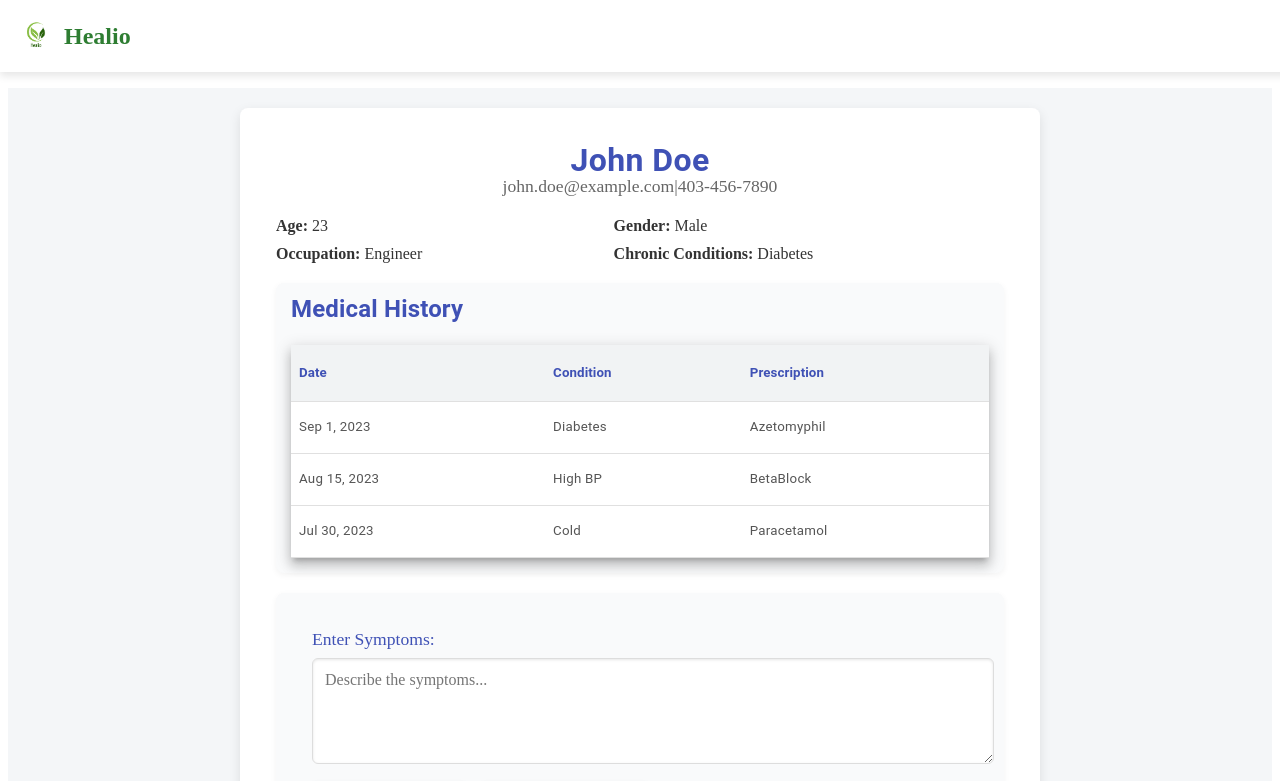
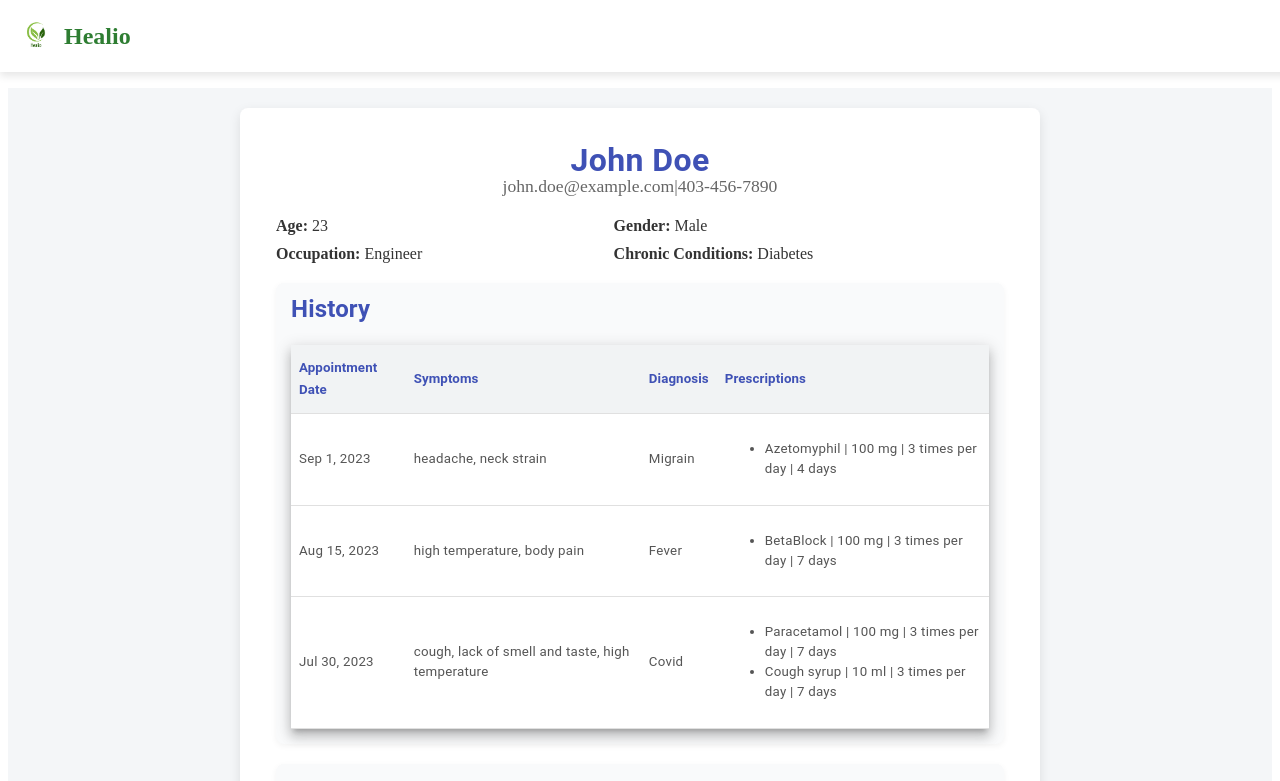
Before and after one commit to meng-ensf-607-608/smart-physician-ui, an Angular app: page /patient-details in a window 1280 px wide. Shown: the top 781 px of the page. Built offline with nearby package versions, Linux system fonts and the light colour scheme.

Commit message:
updates how history is displayed

```diff
--- a/src/app/patient-details/patient-details.component.html
+++ b/src/app/patient-details/patient-details.component.html
@@ -18,19 +18,27 @@
 
       <!-- Medical History as Table with Last Three Appointments -->
       <mat-card class="medical-history-card">
-        <mat-card-subtitle>Medical History</mat-card-subtitle>
+        <mat-card-subtitle>History</mat-card-subtitle>
         <table mat-table [dataSource]="recentAppointments" class="mat-elevation-z8 history-table">
           <ng-container matColumnDef="date">
-            <th mat-header-cell *matHeaderCellDef> Date </th>
+            <th mat-header-cell *matHeaderCellDef> Appointment Date </th>
             <td mat-cell *matCellDef="let appointment"> {{ appointment.date | date }} </td>
           </ng-container>
-          <ng-container matColumnDef="condition">
-            <th mat-header-cell *matHeaderCellDef> Condition </th>
-            <td mat-cell *matCellDef="let appointment"> {{ appointment.condition }} </td>
+          <ng-container matColumnDef="symptoms">
+            <th mat-header-cell *matHeaderCellDef> Symptoms </th>
+            <td mat-cell *matCellDef="let appointment"> {{ appointment.symptoms }} </td>
           </ng-container>
-          <ng-container matColumnDef="prescription">
-            <th mat-header-cell *matHeaderCellDef> Prescription </th>
-            <td mat-cell *matCellDef="let appointment"> {{ appointment.prescription }} </td>
+          <ng-container matColumnDef="diagnosis">
+            <th mat-header-cell *matHeaderCellDef> Diagnosis </th>
+            <td mat-cell *matCellDef="let appointment"> {{ appointment.diagnosis }} </td>
+          </ng-container>
+          <ng-container matColumnDef="prescriptions">
+            <th mat-header-cell *matHeaderCellDef> Prescriptions </th>
+            <td mat-cell *matCellDef="let appointment">
+              <ul>
+                <li *ngFor="let prescription of appointment.prescriptions">{{prescription}}</li>
+              </ul>
+            </td>
           </ng-container>
           <tr mat-header-row *matHeaderRowDef="displayedColumns"></tr>
           <tr mat-row *matRowDef="let row; columns: displayedColumns;"></tr>
@@ -40,8 +48,8 @@
       <!-- Symptoms Section -->
       <mat-card class="symptoms-section">
         <mat-card-content>
-          <label for="symptoms-textarea" class="symptoms-label">Enter Symptoms:</label>
-          <textarea id="symptoms-textarea" placeholder="Describe the symptoms..." class="styled-textarea"></textarea>
+          <label for="symptoms-textarea" class="symptoms-label">Get help from AI assistant:</label>
+          <textarea id="symptoms-textarea" placeholder="Describe the symptoms... let me help you with the diagnosis" class="styled-textarea"></textarea>
           <div class="button-group">
             <button mat-raised-button color="primary" (click)="getSuggestions()">Get Suggestions</button>
             <button mat-raised-button color="primary">Write Prescription</button>
--- a/src/app/patient-details/patient-details.component.ts
+++ b/src/app/patient-details/patient-details.component.ts
@@ -24,12 +24,12 @@ export class PatientDetailsComponent implements OnInit {
   };
 
   recentAppointments = [
-    { date: '2023-09-01', condition: 'Diabetes', prescription: 'Azetomyphil' },
-    { date: '2023-08-15', condition: 'High BP', prescription: 'BetaBlock' },
-    { date: '2023-07-30', condition: 'Cold', prescription: 'Paracetamol' }
+    { date: '2023-09-01', symptoms: 'headache, neck strain', diagnosis: 'Migrain', prescriptions: ['Azetomyphil | 100 mg | 3 times per day | 4 days'] },
+    { date: '2023-08-15', symptoms: 'high temperature, body pain', diagnosis: 'Fever', prescriptions: ['BetaBlock | 100 mg | 3 times per day | 7 days'] },
+    { date: '2023-07-30', symptoms: 'cough, lack of smell and taste, high temperature', diagnosis: 'Covid', prescriptions: ['Paracetamol | 100 mg | 3 times per day | 7 days', 'Cough syrup | 10 ml | 3 times per day | 7 days'] }
   ];
 
-  displayedColumns: string[] = ['date', 'condition', 'prescription'];
+  displayedColumns: string[] = ['date', 'symptoms', 'diagnosis', 'prescriptions'];
 
   constructor() {}
 
```
